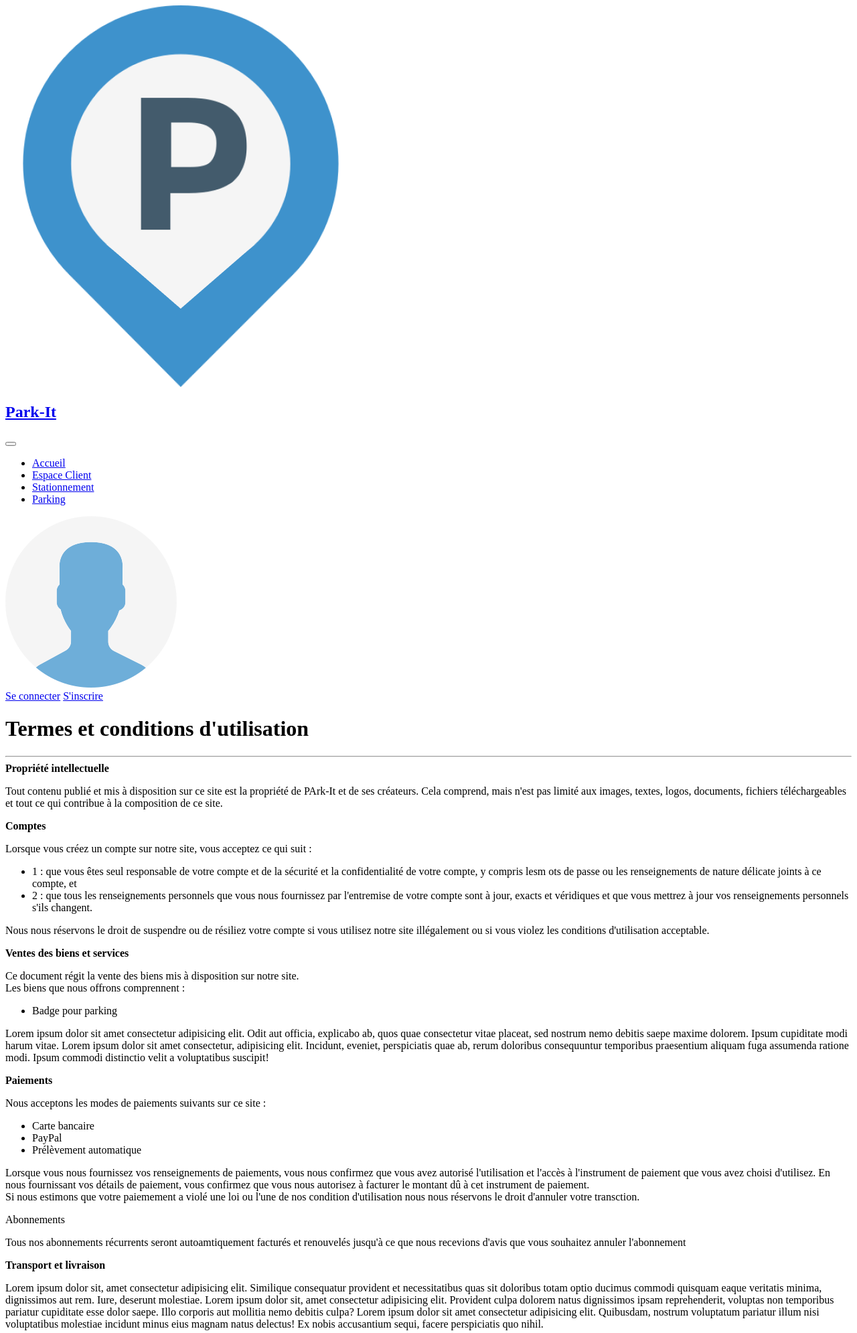
After one commit to Heliossie/Projet_Symfony, a Symfony app: template templates/welcome/termes.html.twig in a window 1280 px wide. The commit adds this page. Shown: the top 1991 px of the page at 67% size. Run offline with Twig, Linux system fonts and the light colour scheme; the template is opened without the code that fills it, so the values that code supplies are empty; some libraries are stand-ins or nearby versions.

Commit message:
Ajout politique de conf + termes et conditions d'utilisation

```diff
--- a/templates/partial/footer.html.twig
+++ b/templates/partial/footer.html.twig
@@ -27,13 +27,10 @@
 				<div class="col-8">
 					<ul class="list-inline">
 						<li href="" class="list-inline-item">
-							<a href="">Termes et conditions d'utilisation</a>
+							<a href="{{ path('termes') }}">Termes et conditions d'utilisation</a>
 						</li>
 						<li class="list-inline-item">
-							<a href="">Politique de confidentialité</a>
-						</li>
-						<li class="list-inline-item">
-							<a href="">Politique de cookies</a>
+							<a href="{{ path('confidentialites') }}">Politique de confidentialité et de cookie</a>
 						</li>
 						<li class="list-inline-item">
 							<a href="">Contact</a>
--- /dev/null
+++ b/templates/welcome/termes.html.twig
@@ -0,0 +1,84 @@
+{% extends 'base.html.twig' %}
+
+{% block title %}Parkit - Termes et conditions d'utilisation{% endblock %}
+
+{% block body %}
+
+<div class="container p-4">
+    <div class="card shadow lg">
+    <div class="p-4">
+            <h1>Termes et conditions d'utilisation</h1>
+
+            <hr>
+
+            <b>Propriété intellectuelle</b>
+            <p>Tout contenu publié et mis à disposition sur ce site est la propriété de PArk-It et de ses créateurs. Cela comprend, mais n'est pas limité aux images, textes, logos, documents, fichiers téléchargeables et tout ce qui contribue à la composition de ce site.</p>
+
+            <b>Comptes</b>
+            <p>Lorsque vous créez un compte sur notre site, vous acceptez ce qui suit : </p>
+            <ul>
+                <li>1 : que vous êtes seul responsable de votre compte et de la sécurité et la confidentialité de votre compte, y compris lesm ots de passe ou les renseignements de nature délicate joints à ce compte, et </li>
+                <li>2 : que tous les renseignements personnels que vous nous fournissez par l'entremise de votre compte sont à jour, exacts et véridiques et que vous mettrez à jour vos renseignements personnels s'ils changent.</li>
+            </ul>
+            <p>Nous nous réservons le droit de suspendre ou de résiliez votre compte si vous utilisez notre site illégalement ou si vous violez les conditions d'utilisation acceptable.</p>
+
+            <b>Ventes des biens et services</b>
+            <p>Ce document régit la vente des biens mis à disposition sur notre site.
+            <br>
+            Les biens que nous offrons comprennent :
+            <ul>
+                <li>Badge pour parking</li>
+            </ul>
+            Lorem ipsum dolor sit amet consectetur adipisicing elit. Odit aut officia, explicabo ab, quos quae consectetur vitae placeat, sed nostrum nemo debitis saepe maxime dolorem. Ipsum cupiditate modi harum vitae. Lorem ipsum dolor sit amet consectetur, adipisicing elit. Incidunt, eveniet, perspiciatis quae ab, rerum doloribus consequuntur temporibus praesentium aliquam fuga assumenda ratione modi. Ipsum commodi distinctio velit a voluptatibus suscipit!</p>
+
+            <b>Paiements</b>
+            <p>Nous acceptons les modes de paiements suivants sur ce site : <br>
+            <ul>
+                <li>Carte bancaire</li>
+                <li>PayPal</li>
+                <li>Prélèvement automatique</li>
+            </ul>
+
+            Lorsque vous nous fournissez vos renseignements de paiements, vous nous confirmez que vous avez autorisé l'utilisation et l'accès à l'instrument de paiement que vous avez choisi d'utilisez. En nous fournissant vos détails de paiement, vous confirmez que vous nous autorisez à facturer le montant dû à cet instrument de paiement.
+            <br>
+            Si nous estimons que votre paiemement a violé une loi ou l'une de nos condition d'utilisation nous nous réservons le droit d'annuler votre transction.</p>
+
+            <p class="font-italic">Abonnements</p>
+
+            <p>Tous nos abonnements récurrents seront autoamtiquement facturés et renouvelés jusqu'à ce que nous recevions d'avis que vous souhaitez annuler l'abonnement</p>
+
+            <b>Transport et livraison</b>
+
+            <p>Lorem ipsum dolor sit, amet consectetur adipisicing elit. Similique consequatur provident et necessitatibus quas sit doloribus totam optio ducimus commodi quisquam eaque veritatis minima, dignissimos aut rem. Iure, deserunt molestiae. Lorem ipsum dolor sit, amet consectetur adipisicing elit. Provident culpa dolorem natus dignissimos ipsam reprehenderit, voluptas non temporibus pariatur cupiditate esse dolor saepe. Illo corporis aut mollitia nemo debitis culpa? Lorem ipsum dolor sit amet consectetur adipisicing elit. Quibusdam, nostrum voluptatum pariatur illum nisi voluptatibus molestiae incidunt minus eius magnam natus delectus! Ex nobis accusantium sequi, facere perspiciatis quo nihil.</p>
+
+            <b>Limite de responsabilité</b>
+            <p>Park-it ou l'un de ses employés sera tenu responsable de tout problème découlant de ce site. Néomains, Park-It et ses employes ne seront pas tenus responsable de tout problème découlant de toute utilisation irrégulière de ce site.</p>
+
+            <b>Indemnité</b>
+            <p>En tant qu'utilisateur, vous indemnisez par les présentes Park-It de toute responsabilité, de tout coût, de toute cause d'action, de tout dommage ou de toute dépense découlant de votre utilisation de ce site ou de votre violation de l'une des dispositions énoncées dans le présent document.</p>
+
+            <b>Lois applicables</b>
+            <p>Ce document est soumis aux lois applicables en France et vise à se conformer à ses règles et règlements nécessaires. Cela inclut la réglementation à l'échelle de l'UE énoncée dans le RGPD.</p>
+
+            <b>Divisibilité</b>
+            <p>Si, à tout moment, l'une des dispositions énoncées dans le présent document est jugée incompatible ou invalide en vertu des lois applicables, ces dispoisitions seont considérées comme nulles et seront retirées du présent document. Toutes les autres dispositions ne seront pas touchées par les lois et le reste du document sera toujours considéré comme valide.</p>
+
+            <b>Modifications</b>
+            <p>Lorem ipsum dolor sit amet, consectetur adipisicing elit. Optio fugit animi laboriosam doloremque voluptate adipisci nulla temporibus tempora, excepturi ex! Soluta consequatur error at enim porro nemo odio temporibus accusamus. Lorem ipsum dolor sit amet consectetur adipisicing elit. Itaque cumque hic cupiditate tenetur aliquam iure voluptas ipsam alias quis, quidem facilis, officiis nihil provident praesentium nobis obcaecati dignissimos fugit accusamus!</p>
+
+            <b>Contact</b>
+            <p>Veuillez communiquer avec nous si vous avez des questions ou des préoccupations. Nos coordonnées sont les suivantes :</p>
+
+            <ul>
+                <li>Téléphone : +33 6 33 33 33 33</li>
+                <li>Mail : contact@parkit.fr</li>
+                <li>Adresse : Montpellier, 34000 FR</li>
+            </ul>
+
+
+            <p>Date d'entrée en vigeur : le 30 Juin 2021.</p>
+        </div>
+    </div>
+</div>
+
+{% endblock %}
```
Also changed, not shown: src/Controller/WelcomeController.php (+22 -2 lines), templates/welcome/conf.html.twig (added, +50 -0 lines).
